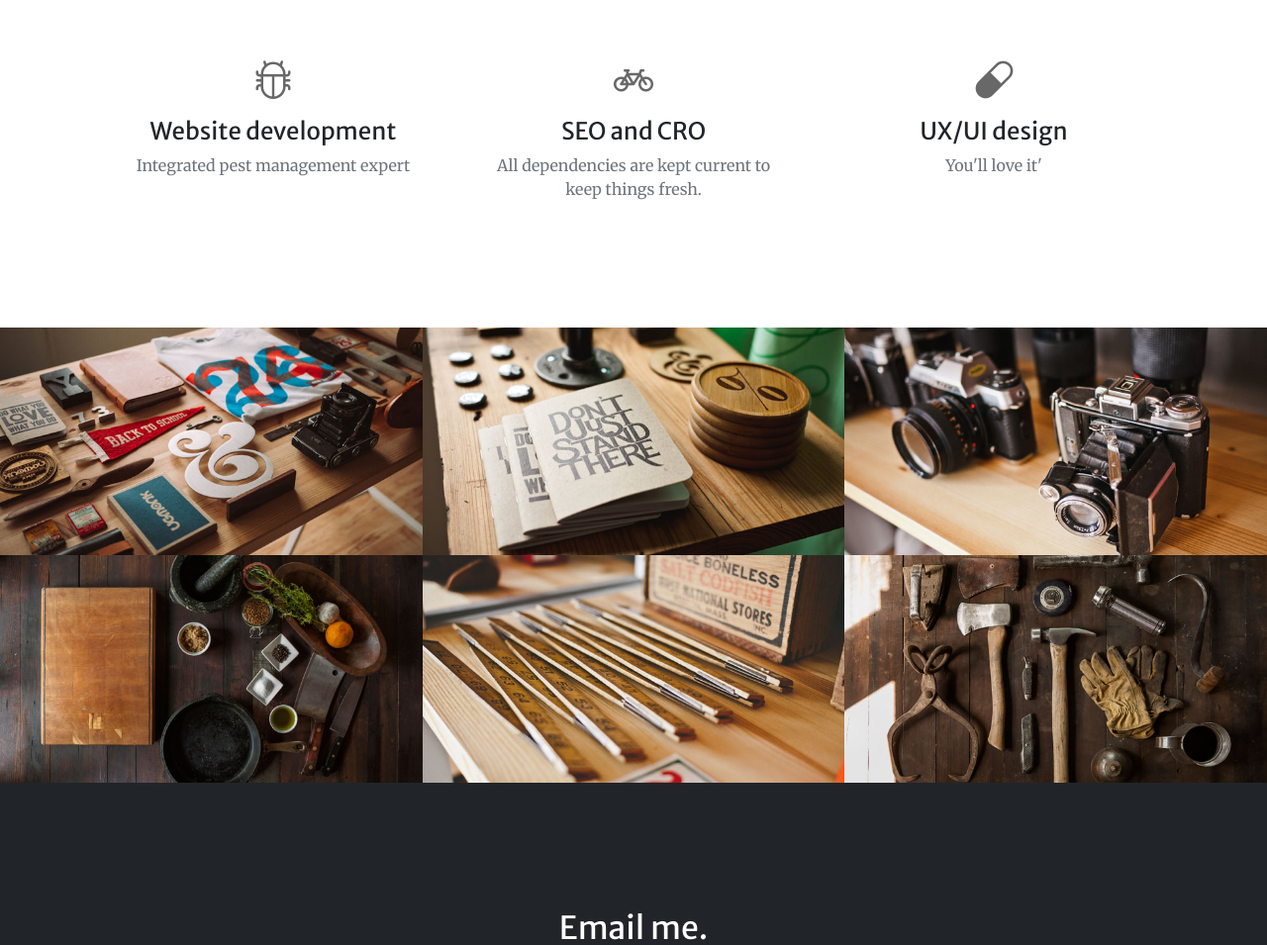
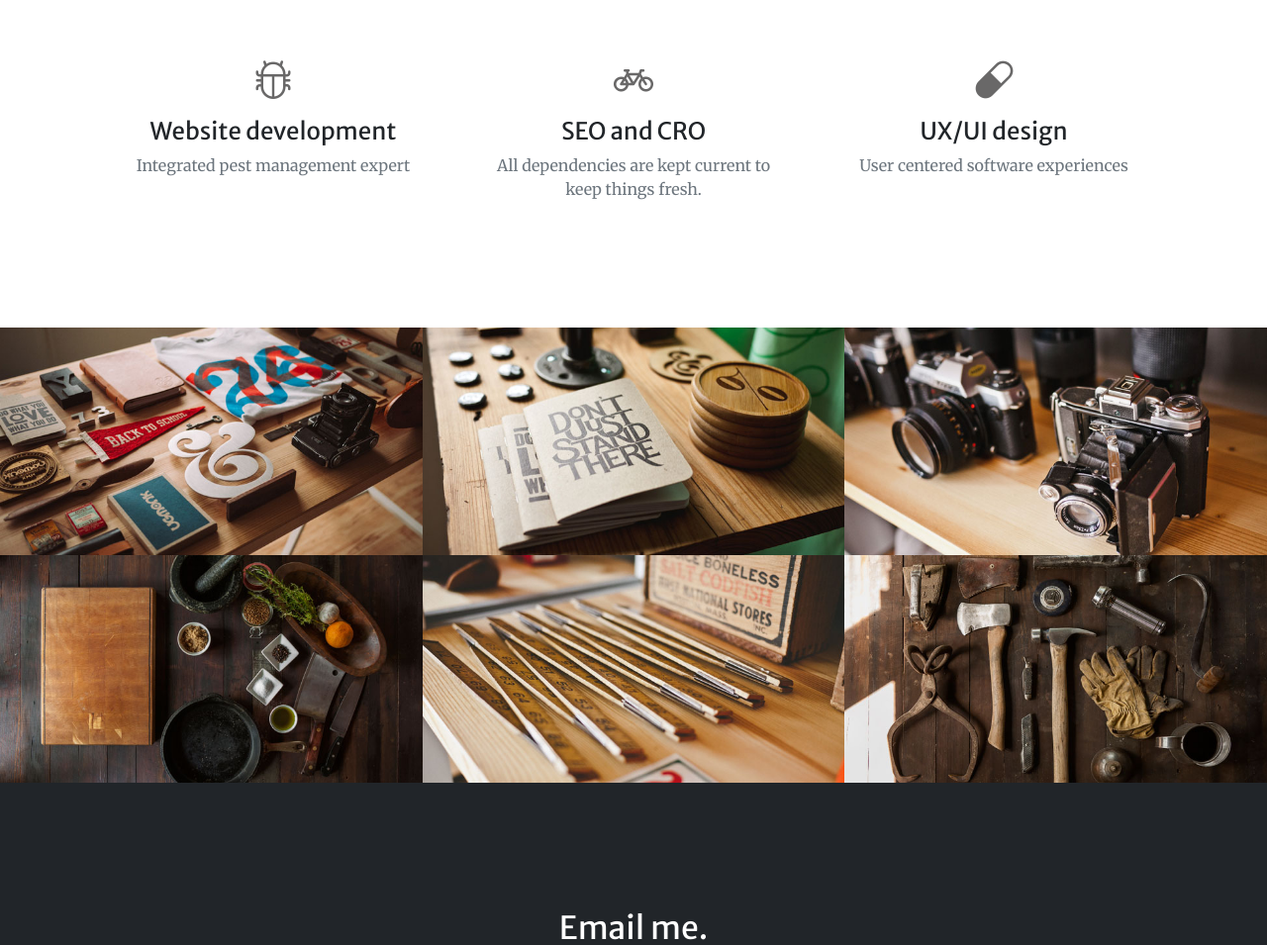
Before and after one commit to aaronoman/portfolio, a plain HTML site: page index.html in a window 1280 px wide. Shown: the part 1517-2472 px from the top of the page at 99% size. Drawn offline with nearby package versions, Linux system fonts and the light colour scheme; some packages are replaced by stand-ins of ours; a script that the page names is missing.

Commit message:
This is a change in text describing UX/UI
change in text

```diff
--- a/index.html
+++ b/index.html
@@ -87,7 +87,7 @@
                         <div class="mt-5">
                             <div class="mb-2"><i class="bi-capsule fs-1 text-primary"></i></div>
                             <h3 class="h4 mb-2">UX/UI design</h3>
-                            <p class="text-muted mb-0">You'll love it'</p>
+                            <p class="text-muted mb-0">User centered software experiences</p>
                         </div>
                     </div>
                     <!-- <div class="col-lg-3 col-md-6 text-center">
```
